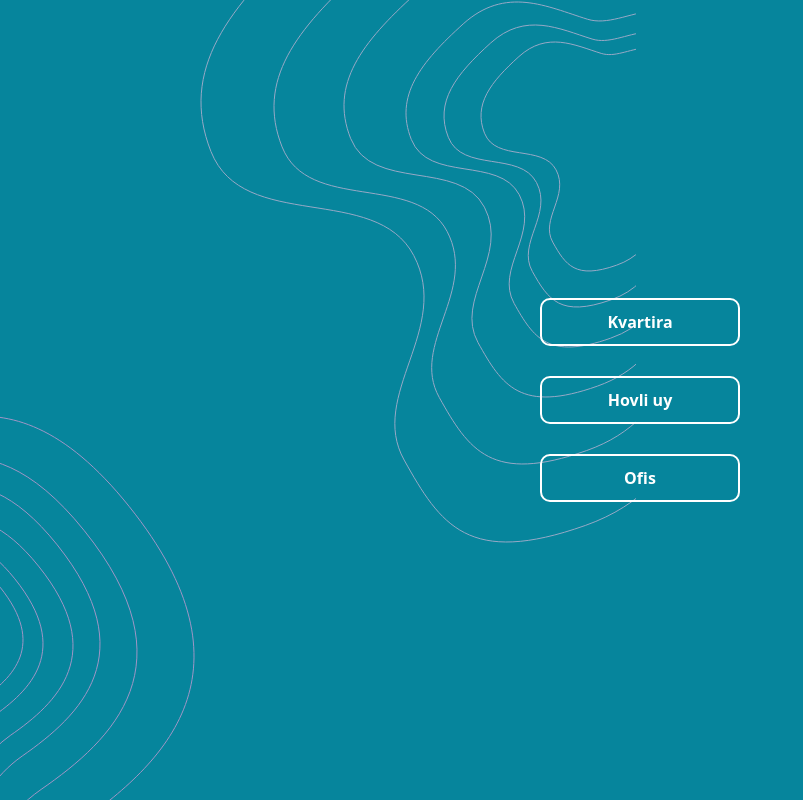
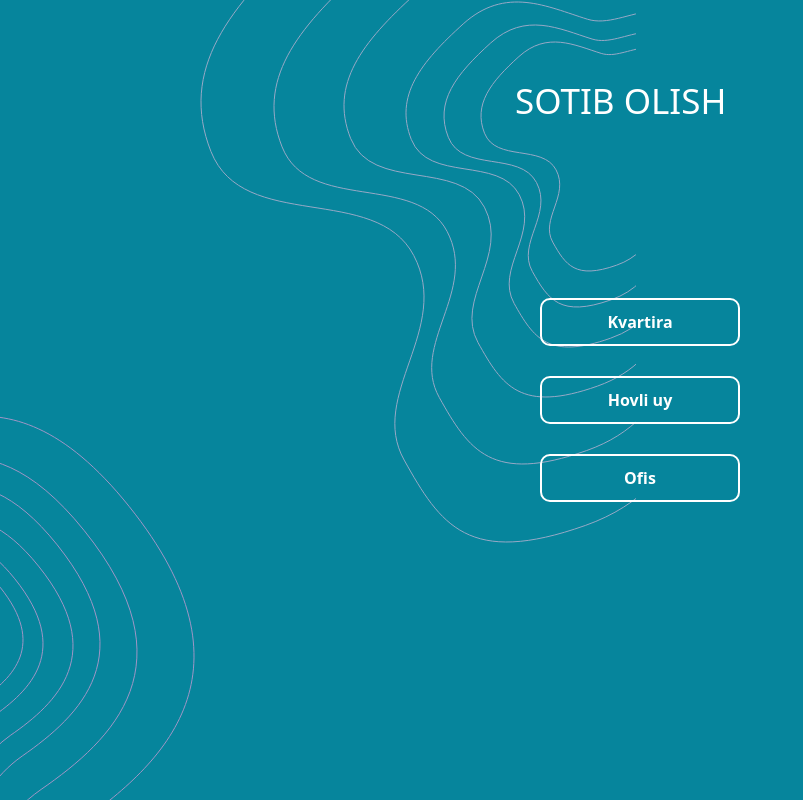
Before and after one commit to Asilbek-17/project-sotib-olish, a plain HTML site: page index.html in a window 1280 px wide. Shown: the whole page, without its empty margins (0-803 px from the left). Drawn offline with nearby package versions, Linux system fonts and the light colour scheme.

Commit message:
Add title

```diff
--- a/css/style.css
+++ b/css/style.css
@@ -16,6 +16,16 @@ body {
   margin: 0 auto;
   padding: 0 20px;
 
+}
+
+.title {
+  font-size: 35px;
+  color: #fff;
+  text-transform: uppercase;
+  position: absolute;
+  z-index: 999;
+  top: 80px;
+  left: calc(50% - 125px);
 }
 
 .wrapper {
@@ -87,7 +97,7 @@ body {
 
 .hudud {
   width: 100%;
-  max-width: 200px;
+  max-width: 250px;
   padding: 10px 20px;
   border: none;
   background-color: transparent;
@@ -188,6 +198,7 @@ body {
 
 .box {
   display: none;
+  width: 300px;
 }
 .box-2 {
   width: 100%;
--- a/index.html
+++ b/index.html
@@ -11,6 +11,7 @@
 </head>
 <body>
   <div class="wrapper">
+    <h3 class="title">Sotib olish</h3>
     <button class="btn-1">Kvartira</button>
     <button class="btn-1">Hovli uy</button>
     <button class="btn-1">Ofis</button>
--- a/js/index.js
+++ b/js/index.js
@@ -10,6 +10,7 @@ const elInfoBox = document.querySelector('.info-box');
 const elBackTo2 = document.querySelector(".back-to-2");
 const elBackTo3 = document.querySelector(".back-to-3");
 const elBackTo4 = document.querySelector(".back-to-4");
+const elTitle = document.querySelector('.title')
 
 
 
@@ -26,6 +27,7 @@ elBackTo2.addEventListener("click", ()=> {
     elButtons.forEach(btn => {
         elWrapper.appendChild(btn)
     })
+    elWrapper.appendChild(elTitle)
 })
 
 elBackTo3.addEventListener("click", ()=> {
```
